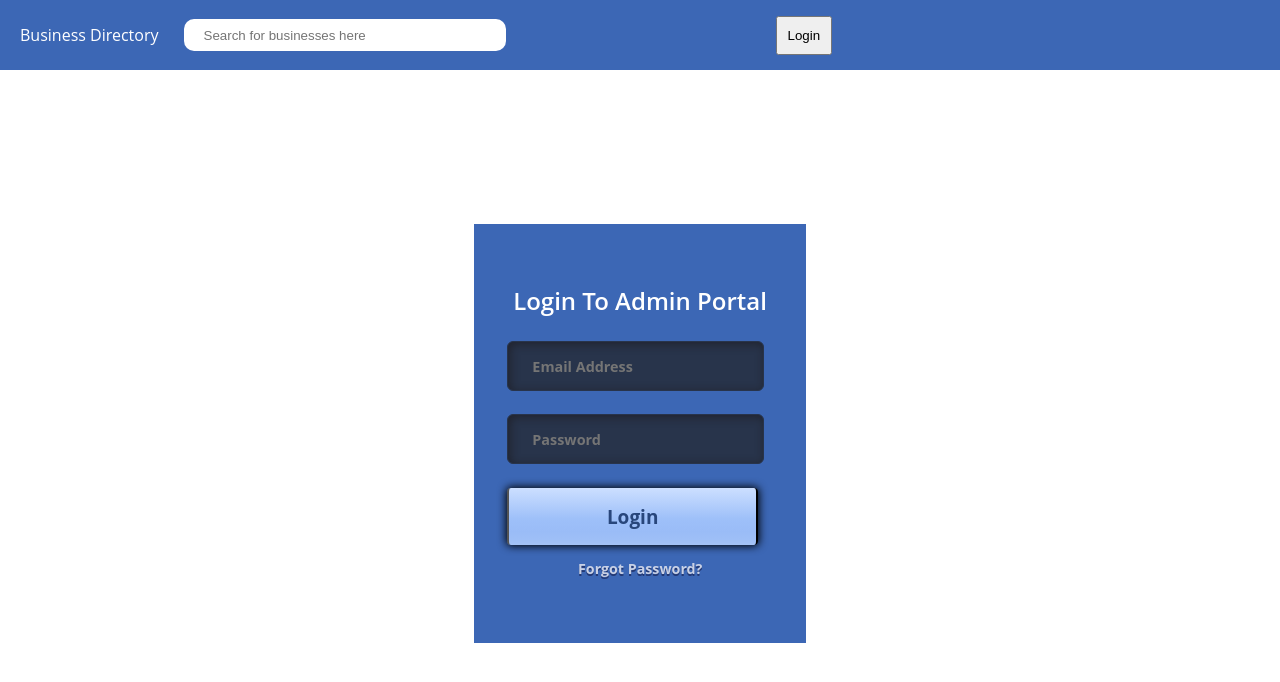
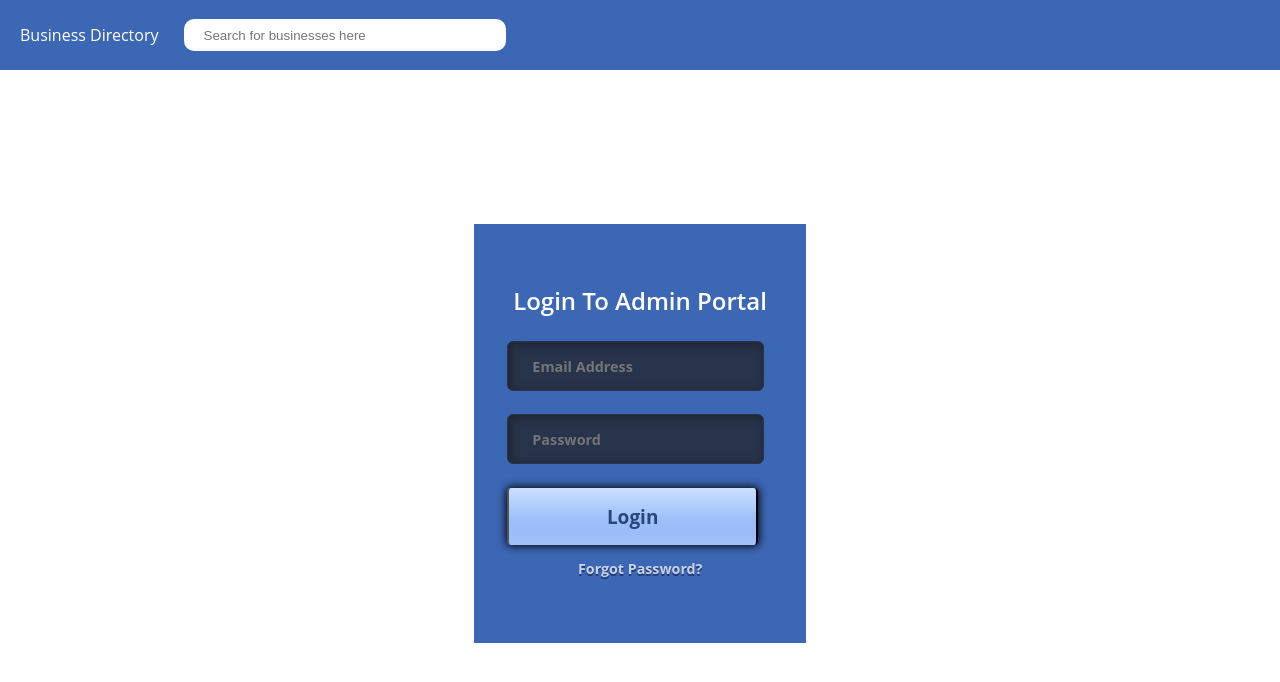
Before and after one commit to kobomarun/facebook.reactjs, a React (Create React App) app: page /login in a window 1280 px wide. Shown: the top 682 px of the page. Built offline with nearby package versions, Linux system fonts and the light colour scheme.

Commit message:
homepage

```diff
--- a/src/components/Login.js
+++ b/src/components/Login.js
@@ -16,8 +16,8 @@ const Login = (props) => {
         if(email == props.state.user.email && props.state.user.password === password) {
           alert('Login Successful')
           localStorage.setItem('auth',1)
-          props.history.push("/dashboard")
-          // window.location.href="/dashboard"
+          // props.history.push("/dashboard")
+          window.location.href="/dashboard"
       } else {
           alert('invalid credentials')
           setLoginText("Login")
--- a/src/components/Nav.js
+++ b/src/components/Nav.js
@@ -40,11 +40,7 @@ const Nav = () => {
       </div>
        )
      }
-      {
-          !localStorage.getItem('auth') && (
-            <div className="login-div"><Link to="/login" ><button className="loginb">Login </button></Link></div>
-          )
-        }
+
     </nav>
   );
 };
```
